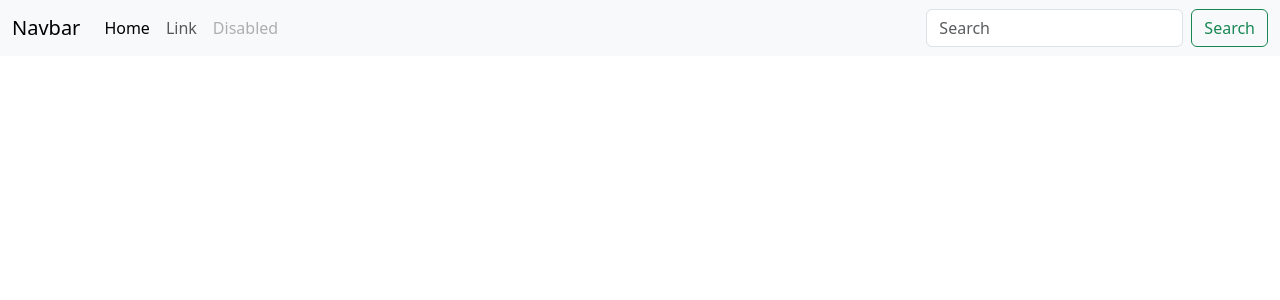
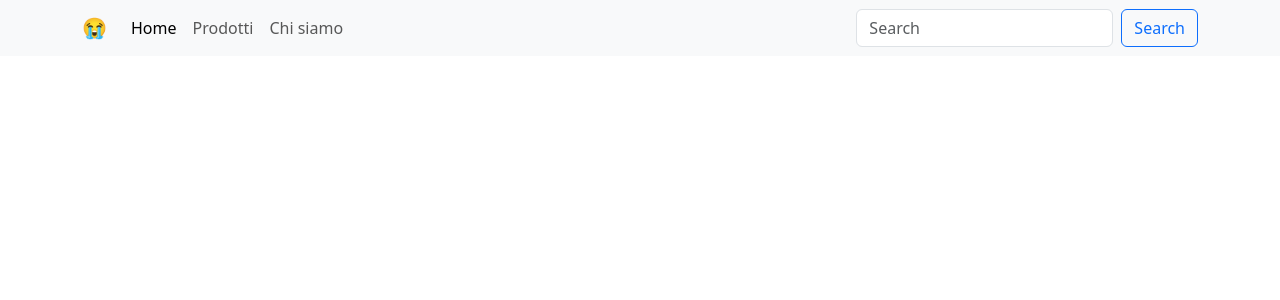
Before and after one commit to Michecosa/react-router, a React (Vite) app: page / in a window 1280 px wide. Shown: the top 300 px of the page. Built offline with nearby package versions, Linux system fonts and the light colour scheme.

Commit message:
Adjust Navbar structure to website pages

```diff
--- a/src/components/Navbar.jsx
+++ b/src/components/Navbar.jsx
@@ -1,12 +1,14 @@
+import { NavLink } from "react-router-dom";
+
 export default function Navbar() {
   return (
-    <nav class="navbar navbar-expand-lg bg-body-tertiary">
-      <div class="container-fluid">
-        <a class="navbar-brand" href="#">
-          Navbar
-        </a>
+    <nav className="navbar navbar-expand-lg navbar-light bg-light mb-4">
+      <div className="container">
+        <NavLink className="navbar-brand" to="/">
+          😭
+        </NavLink>
         <button
-          class="navbar-toggler"
+          className="navbar-toggler"
           type="button"
           data-bs-toggle="collapse"
           data-bs-target="#navbarTogglerDemo02"
@@ -14,34 +16,34 @@ export default function Navbar() {
           aria-expanded="false"
           aria-label="Toggle navigation"
         >
-          <span class="navbar-toggler-icon"></span>
+          <span className="navbar-toggler-icon"></span>
         </button>
-        <div class="collapse navbar-collapse" id="navbarTogglerDemo02">
-          <ul class="navbar-nav me-auto mb-2 mb-lg-0">
-            <li class="nav-item">
-              <a class="nav-link active" aria-current="page" href="#">
+        <div className="collapse navbar-collapse" id="navbarTogglerDemo02">
+          <ul className="navbar-nav me-auto mb-2 mb-lg-0">
+            <li className="nav-item">
+              <NavLink className="nav-link" to="/">
                 Home
-              </a>
+              </NavLink>
             </li>
-            <li class="nav-item">
-              <a class="nav-link" href="#">
-                Link
-              </a>
+            <li className="nav-item">
+              <NavLink className="nav-link" to="/prodotti">
+                Prodotti
+              </NavLink>
             </li>
-            <li class="nav-item">
-              <a class="nav-link disabled" aria-disabled="true">
-                Disabled
-              </a>
+            <li className="nav-item">
+              <NavLink className="nav-link" to="/chisiamo">
+                Chi siamo
+              </NavLink>
             </li>
           </ul>
-          <form class="d-flex" role="search">
+          <form className="d-flex" role="search">
             <input
-              class="form-control me-2"
+              className="form-control me-2"
               type="search"
               placeholder="Search"
               aria-label="Search"
             />
-            <button class="btn btn-outline-success" type="submit">
+            <button className="btn btn-outline-primary" type="submit">
               Search
             </button>
           </form>
```
